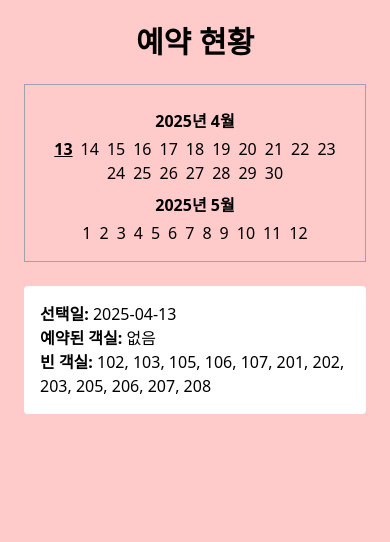
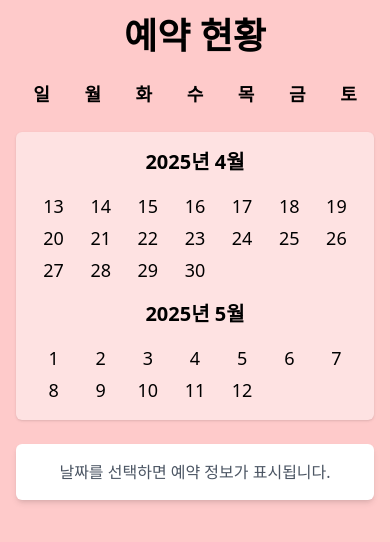
Before and after one commit to dongnam-motel/reservation-app, a React (Vite) app: page / in a window 390 px wide. Shown: the top 542 px of the page. Built offline with nearby package versions, Linux system fonts and the light colour scheme; no server answers; the database is empty.

Commit message:
style: 모바일 기준 UI 정렬 및 요일 라벨 적용

```diff
--- a/src/ReservationStatus.jsx
+++ b/src/ReservationStatus.jsx
@@ -1,96 +1,118 @@
-import React, { useState, useEffect } from "react";
-import { createClient } from "@supabase/supabase-js";
+import React, { useEffect, useState } from 'react';
+import { createClient } from '@supabase/supabase-js';
 
 const supabase = createClient(
   import.meta.env.VITE_SUPABASE_URL,
   import.meta.env.VITE_SUPABASE_ANON_KEY
 );
 
-const ALL_ROOMS = [
-  "102", "103", "105", "106", "107",
-  "201", "202", "203", "205", "206", "207", "208"
-];
+const ReservationStatus = () => {
+  const [selectedDate, setSelectedDate] = useState(null);
+  const [reservedRooms, setReservedRooms] = useState([]);
+  const [allRooms] = useState([
+    '102', '103', '105', '106', '107',
+    '201', '202', '203', '205', '206', '207', '208',
+  ]);
 
-function formatDate(date) {
-  return date.toISOString().split("T")[0];
-}
+  const today = new Date();
+  const thisMonth = today.getMonth();
+  const nextMonth = (thisMonth + 1) % 12;
+  const currentYear = today.getFullYear();
 
-function ReservationStatus() {
-  const [selectedDate, setSelectedDate] = useState(new Date());
-  const [reservations, setReservations] = useState([]);
+  const getMonthDays = (year, month) => {
+    const days = [];
+    const startDate = new Date(year, month, today.getDate());
+    const endDate = new Date(year, month + 1, 0);
 
-  useEffect(() => {
-    if (!selectedDate) return;
+    for (let d = new Date(startDate); d <= endDate; d.setDate(d.getDate() + 1)) {
+      days.push(new Date(d));
+    }
+    return days;
+  };
 
-    const fetchReservations = async () => {
-      const { data, error } = await supabase
-        .from("reservations")
-        .select("*")
-        .eq("reservation_date", formatDate(selectedDate));
+  const getNextMonthDays = () => {
+    const start = new Date(currentYear, nextMonth, 1);
+    const end = new Date(currentYear, nextMonth, today.getDate() - 1);
+    const days = [];
+    for (let d = new Date(start); d <= end; d.setDate(d.getDate() + 1)) {
+      days.push(new Date(d));
+    }
+    return days;
+  };
 
-      if (error) {
-        console.error("Error fetching reservations:", error);
-      } else {
-        setReservations(data || []);
-      }
-    };
+  const fetchReservations = async (dateString) => {
+    const { data, error } = await supabase
+      .from('reservations')
+      .select('*')
+      .eq('date', dateString);
 
-    fetchReservations();
-  }, [selectedDate]);
+    if (!error) {
+      const reserved = data.map((entry) => entry.room.toString());
+      setReservedRooms(reserved);
+    }
+  };
 
-  const startDate = new Date();
-  const endDate = new Date();
-  endDate.setMonth(endDate.getMonth() + 1);
+  const formatDate = (date) => {
+    return date.toISOString().split('T')[0];
+  };
 
-  const calendarDates = [];
-  const currentDate = new Date(startDate);
+  const handleDateClick = (date) => {
+    const dateStr = formatDate(date);
+    setSelectedDate(dateStr);
+    fetchReservations(dateStr);
+  };
 
-  while (currentDate < endDate) {
-    calendarDates.push(new Date(currentDate));
-    currentDate.setDate(currentDate.getDate() + 1);
-  }
+  const renderCalendar = (days) => {
+    return (
+      <div className="grid grid-cols-7 gap-1 text-center text-black text-lg">
+        {days.map((day, idx) => (
+          <div
+            key={idx}
+            onClick={() => handleDateClick(day)}
+            className={`cursor-pointer ${
+              formatDate(day) === selectedDate ? 'underline' : ''
+            }`}
+          >
+            {day.getDate()}
+          </div>
+        ))}
+      </div>
+    );
+  };
 
-  const bookedRooms = [...new Set(reservations.map(r => r.room_number))];
-  const availableRooms = ALL_ROOMS.filter(room => !bookedRooms.includes(room));
+  const emptyRooms = allRooms.filter((room) => !reservedRooms.includes(room));
 
   return (
-    <div className="bg-red-200 min-h-screen p-6 text-center">
-      <h1 className="text-3xl font-bold mb-6">예약 현황</h1>
+    <div className="min-h-screen bg-red-200 flex flex-col items-center p-4 space-y-6">
+      <h1 className="text-4xl font-bold">예약 현황</h1>
 
-      <div className="border border-gray-400 inline-block p-4 mb-6">
-        {calendarDates.map((date, index) => {
-          const isSelected = formatDate(date) === formatDate(selectedDate);
-          const isFirst = index === 0;
-          const label =
-            isFirst || date.getDate() === 1
-              ? `${date.getFullYear()}년 ${date.getMonth() + 1}월`
-              : "";
-
-          return (
-            <React.Fragment key={date.toISOString()}>
-              {label && (
-                <div className="font-semibold mt-2 mb-1">{label}</div>
-              )}
-              <button
-                onClick={() => setSelectedDate(date)}
-                className={`mx-1 ${
-                  isSelected ? "font-bold underline" : ""
-                }`}
-              >
-                {date.getDate()}
-              </button>
-            </React.Fragment>
-          );
-        })}
+      <div className="text-center font-semibold text-lg grid grid-cols-7 w-full max-w-md">
+        {['일', '월', '화', '수', '목', '금', '토'].map((d, i) => (
+          <div key={i}>{d}</div>
+        ))}
       </div>
 
-      <div className="bg-white rounded p-4 text-left max-w-md mx-auto">
-        <p><strong>선택일:</strong> {formatDate(selectedDate)}</p>
-        <p><strong>예약된 객실:</strong> {bookedRooms.length > 0 ? bookedRooms.join(", ") : "없음"}</p>
-        <p><strong>빈 객실:</strong> {availableRooms.join(", ")}</p>
+      <div className="bg-red-100 p-4 rounded-md shadow w-full max-w-md space-y-4">
+        <h2 className="text-center font-bold text-xl">{currentYear}년 4월</h2>
+        {renderCalendar(getMonthDays(currentYear, thisMonth))}
+
+        <h2 className="text-center font-bold text-xl">{currentYear}년 5월</h2>
+        {renderCalendar(getNextMonthDays())}
+      </div>
+
+      <div className="bg-white p-4 rounded-md shadow-md w-full max-w-md">
+        {selectedDate ? (
+          <>
+            <p className="font-bold">선택일: <span className="font-normal">{selectedDate}</span></p>
+            <p className="font-bold">예약된 객실: <span className="font-normal">{reservedRooms.join(', ') || '없음'}</span></p>
+            <p className="font-bold">빈 객실: <span className="font-normal">{emptyRooms.join(', ') || '없음'}</span></p>
+          </>
+        ) : (
+          <p className="text-center text-gray-600">날짜를 선택하면 예약 정보가 표시됩니다.</p>
+        )}
       </div>
     </div>
   );
-}
+};
 
 export default ReservationStatus;
```
